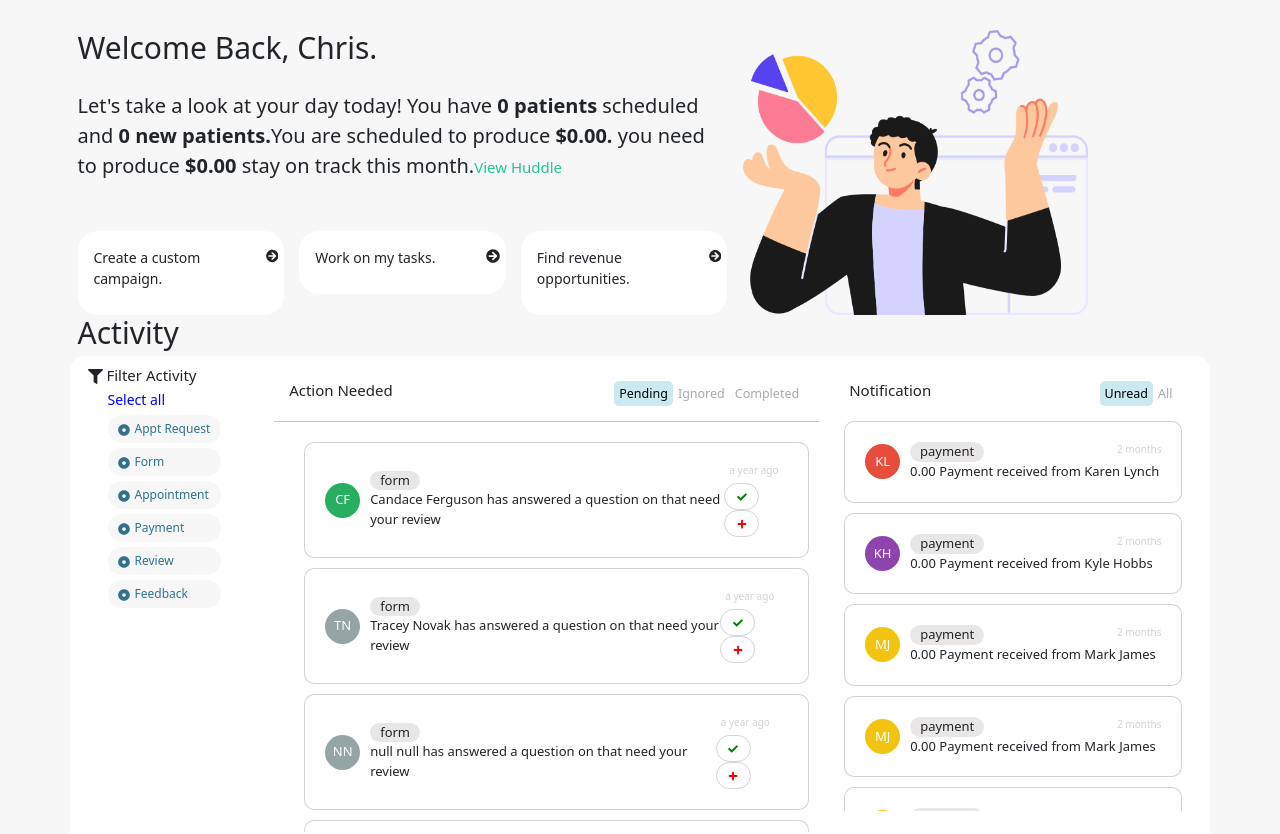
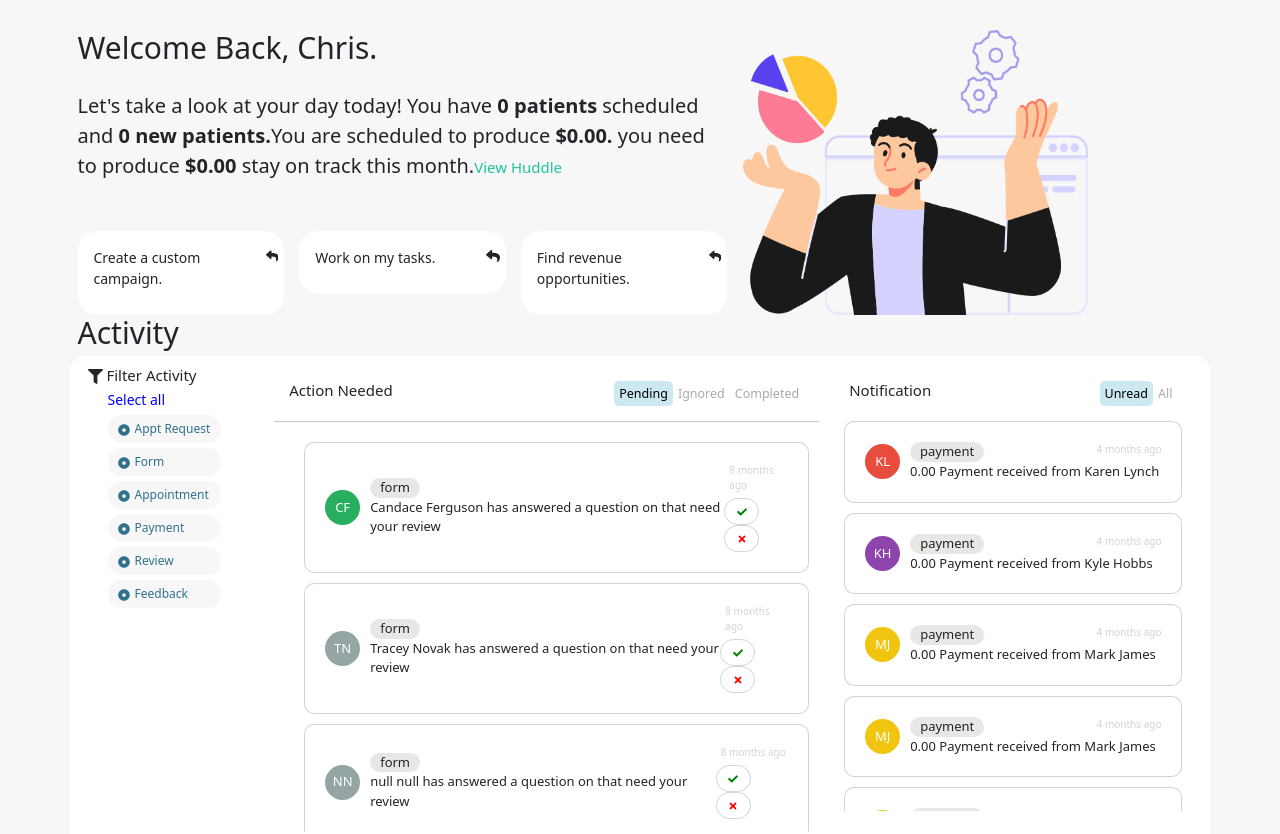
Before and after one commit to manavjha/PBNScreen-Manu, a React (Create React App) app: page / in a window 1280 px wide. Shown: the top 834 px of the page. Built offline with nearby package versions, Linux system fonts and the light colour scheme.

Commit message:
code modification for date

```diff
--- a/src/componets/Action.js
+++ b/src/componets/Action.js
@@ -1,10 +1,11 @@
 import React from 'react'
 import data from "../data/actions.json";
-import { FaCheck, FaPlus } from "react-icons/fa";
+import { FaCheck, FaTimes } from "react-icons/fa";
 
 import * as actiondesc from "../constants"
 import { generate_avatar_data } from '../utility'
 import { Card } from 'react-bootstrap';
+import moment from 'moment';
 
 const actionDesc = actiondesc.actionDescriptionMap
 const { actionStatus } = data
@@ -42,10 +43,10 @@ export const Action = () => {
                         </div>
                       </div>
                       <div >
-                        <div className='msgsince'>a year ago</div>
+                        <div className='msgsince'>{moment((todo.date_created.split("T")[0]).split("-").join(""), "YYYYMMDD").fromNow()}</div>
                         <div>
                           <button className='btn-icon--green' onClick={() => handleIgnoreTodo(index)}>{<FaCheck />}</button>
-                          <button className='btn-icon--red' onClick={() => handleCompleteTodo(index)}>{<FaPlus />}</button>
+                          <button className='btn-icon--red' onClick={() => handleCompleteTodo(index)}>{<FaTimes />}</button>
                         </div>
                       </div>
                     </Card.Body>
--- a/src/componets/HeroPanel.js
+++ b/src/componets/HeroPanel.js
@@ -1,7 +1,7 @@
 import React from 'react'
 import { Row, Image, Col, Button } from 'react-bootstrap';
 import Card from 'react-bootstrap/Card'
-import { FaArrowCircleRight, FaCheck, FaCross } from "react-icons/fa";
+import { FaArrowCircleRight, FaReply, FaCross } from "react-icons/fa";
 import { NavLink, BrowserRouter } from 'react-router-dom';
 
 export const HeroPanel = () => {
@@ -19,19 +19,19 @@ export const HeroPanel = () => {
             <Col sm={4}>
               <Card className='card-cust'>
                 <Card.Body><p>Create a custom campaign.</p> </Card.Body>
-                <FaArrowCircleRight />
+                <FaReply />
               </Card>
             </Col>
             <Col sm={4}>
               <Card className='card-cust'>
                 <Card.Body><p>Work on my tasks.</p> </Card.Body>
-                <FaArrowCircleRight />
+                <FaReply />
               </Card>
             </Col>
             <Col sm={4}>
               <Card className='card-cust'>
                 <Card.Body><p>Find revenue opportunities.</p> </Card.Body>
-                <FaArrowCircleRight />
+                <FaReply/>
               </Card>
             </Col>
           </Row>
--- a/src/componets/Notification.js
+++ b/src/componets/Notification.js
@@ -4,6 +4,7 @@ import notificationData from '../data/notifications.json'
 import { Card } from 'react-bootstrap';
 import * as notificationDesc from "../constants"
 import { generate_avatar_data } from '../utility'
+import moment from 'moment';
 
 const notificationdesc = notificationDesc.notificationDescriptionMap
 
@@ -29,7 +30,7 @@ export const Notification = () => {
                       <div className='main d-flex'>
                         <div className='notificationagesince'>
                           <span className='title'>{Object.keys(notificationdesc)[0].toLowerCase()}</span>
-                          <div className='msgsince'>2 months</div>
+                          <div className='msgsince'>{moment((data.date_created.split("T")[0]).split("-").join(""), "YYYYMMDD").fromNow()}</div>
                         </div>
                         <div>
                           {`${data.payment_amount} ${notificationdesc.PAYMENT.Desc} ${data.patient_first_name} ${data.patient_last_name} `}
```
